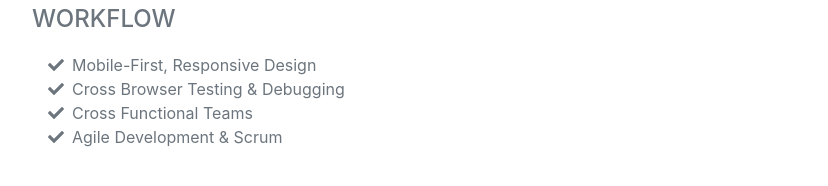
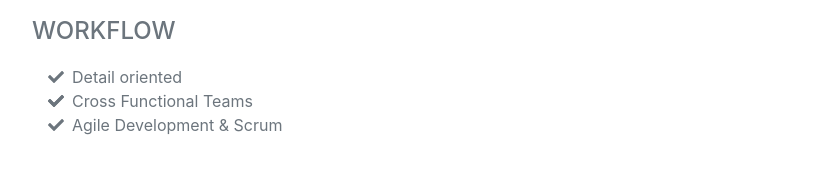
Before and after one commit to jangho88/jangho88.github.io, a plain HTML site: page index.html in a window 1280 px wide. Shown: the part 3260-3446 px from the top of the page, without its empty margins (288-1116 px from the left). Drawn offline with nearby package versions, Linux system fonts and the light colour scheme; a web font is replaced by a local one.

Commit message:
link update

```diff
--- a/index.html
+++ b/index.html
@@ -50,7 +50,7 @@
                     <p class="lead mb-5">I am experienced in leveraging agile frameworks to provide a robust synopsis for high level overviews. Iterative approaches to corporate strategy foster collaborative thinking to further the overall value proposition.</p>
                     <div class="social-icons">
                         <a class="social-icon" href="#!"><i class="fab fa-linkedin-in"></i></a>
-                        <a class="social-icon" href="#!"><i class="fab fa-github"></i></a>
+                        <a class="social-icon" href="https://github.com/jangho88"><i class="fab fa-github"></i></a>
 
                     </div>
                 </div>
@@ -112,6 +112,7 @@
                         <div class="flex-grow-1">
                             <h3 class="mb-0">Danggok High School</h3>
                             <div class="subheading mb-3">Arts</div>
+                        </div>
                         <div class="flex-shrink-0"><span class="text-primary">Feb 2007 - Mar 2004</span></div>
                     </div>
                 </div>
@@ -140,11 +141,11 @@
                     <ul class="fa-ul mb-0">
                         <li>
                             <span class="fa-li"><i class="fas fa-check"></i></span>
-                            Mobile-First, Responsive Design
+                            Detail oriented
                         </li>
                         <li>
                             <span class="fa-li"><i class="fas fa-check"></i></span>
-                            Cross Browser Testing & Debugging
+
                         </li>
                         <li>
                             <span class="fa-li"><i class="fas fa-check"></i></span>
```
